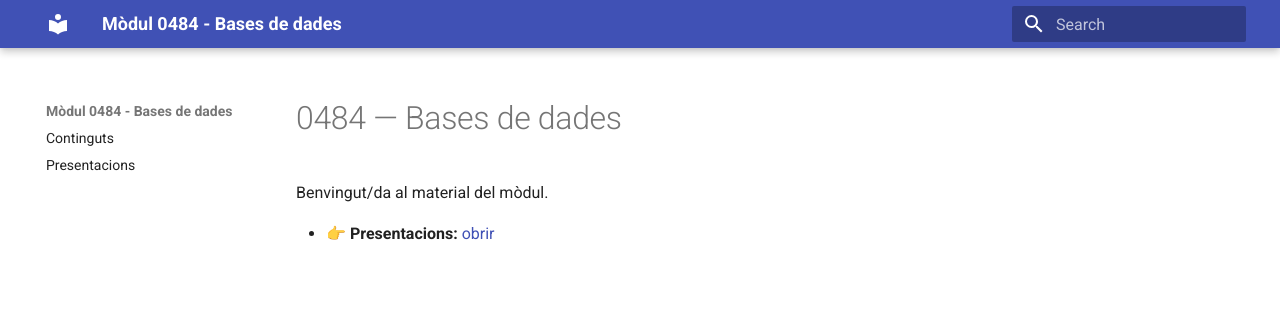
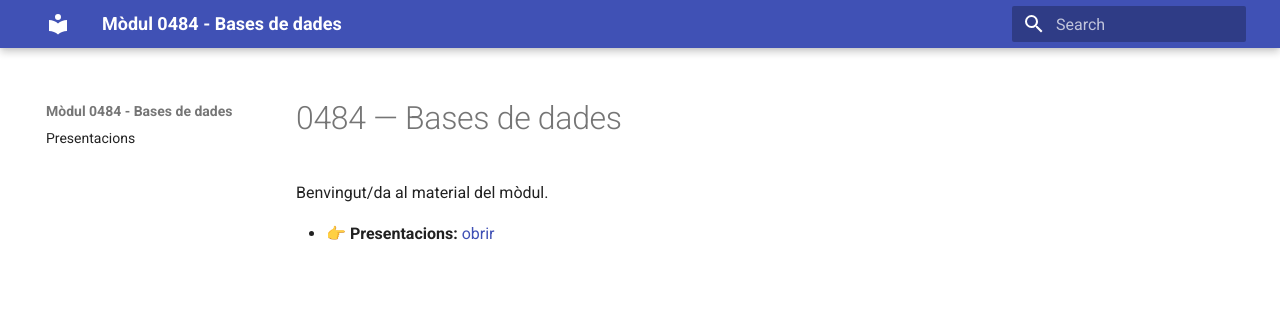
Before and after one commit to jpardo20/0484-bases-de-dades, an MkDocs documentation site: the page built from docs/index.md, in a window 1280 px wide. Shown: the top 323 px of the page. Built offline with MkDocs 1.6.1 and Material for MkDocs 9.7.7, drawn with Linux system fonts in a browser that asks for light colours.

Commit message:
Modificat mkdocs.yml!

```diff
--- a/mkdocs.yml
+++ b/mkdocs.yml
@@ -3,7 +3,6 @@ site_description: Publicació progressiva des d'un sol repositori
 site_url: https://jpardo20.github.io/0484-bases-de-dades/
 
 nav:
-  - Continguts: continguts.md
   - Presentacions: https://jpardo20.github.io/0484-bases-de-dades/presentacions/
 
 theme:
```
